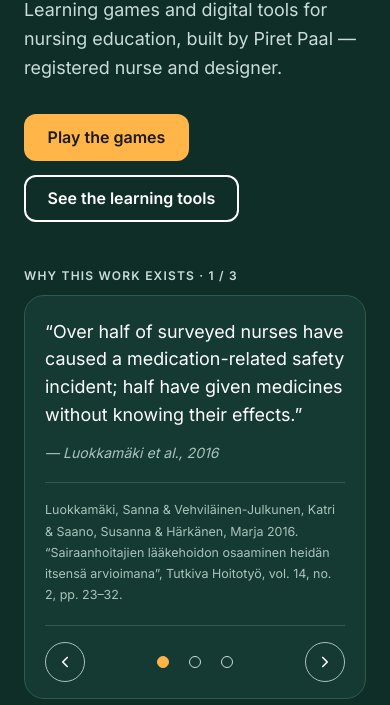
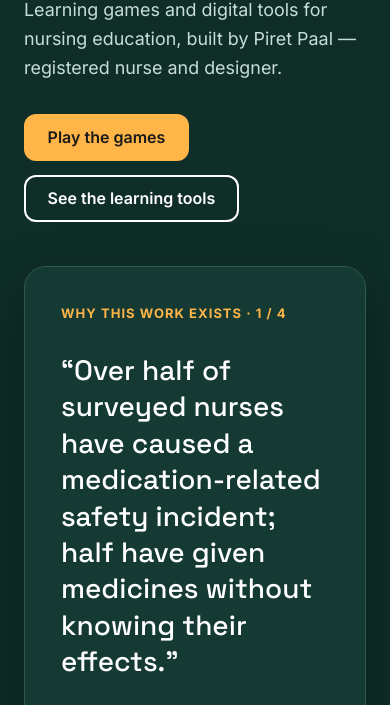
Before and after one commit to paalpiret/farmagames-showcase, a plain HTML site: page index.html in a window 390 px wide. Shown: the part 381-1086 px from the top of the page. Drawn offline with Linux system fonts and the light colour scheme.

Commit message:
Why carousel: rebuild card to match the design sketch
- Card: #143A33, 1px #2E5A50 border, 22px radius, 36px padding,
  0 24px 60px shadow, flex column space-between with 28px gap; height
  fits the tallest slide on desktop (auto on phones).
- Label inside the card (13px/700, 0.08em, uppercase, #FFB547) with a
  1-4 / 4 counter; quote Space Grotesk 28px/1.3/500 white; citation
  Inter 14px #A9C4BC without the leading dash (content.js EN + FI).
- 4th slide "Sources" / "Lähteet" (new key) with all three references.
- Controls: dots left (active 28x10 amber pill, inactive 10x10
  #4F7A70), round 44px prev/next buttons right with text arrows.
- Removed: outside label, per-quote reference, dividers, centred
  dots, chevron icons, italics. Space Grotesk 500 loaded.
- Long words break inside the card; Finnish may hyphenate.
- DESIGN.md updated.

Co-Authored-By: Claude Opus 5.5 <noreply@anthropic.com>
Claude-Session: https://claude.ai/code/session_01DJgkMyHYVKXLPdnwFJJVy2

```diff
--- a/content.js
+++ b/content.js
@@ -36,7 +36,8 @@ var translations = {
   hero_subline: { en: "Learning games and digital tools for nursing education, built by Piret Paal — registered nurse and designer." },
   hero_btn_games: { en: "Play the games" },
   hero_btn_tools: { en: "See the learning tools" },
-  why_carousel_label: { en: "Why this work exists" }, // followed by "· 1 / 3" counter
+  why_carousel_label: { en: "Why this work exists" }, // label on quote slides, followed by "· 1 / 4" counter
+  why_sources_label: { en: "Sources", fi: "Lähteet" },  // label on the 4th slide (all three references)
 
   // ── Section headings ──
   scenario_heading: { en: "Scenario games" },
@@ -101,17 +102,17 @@ var translations = {
     en: "“Over half of surveyed nurses have caused a medication-related safety incident; half have given medicines without knowing their effects.”",
     fi: "“Vuonna 2016 julkaistun tutkimuksen mukaan yli puolet tutkimukseen osallistuneet sairaanhoitajista ovat joskus aiheuttanut potilaalle lääkehoidon virheen takia vaaratilanteen ja puolet ovat antaneet lääkkeitä, joiden vaikutuksia he eivät tietäneet.”"
   },
-  why1_citation: { en: "— Luokkamäki et al., 2016", fi: "— Luokkamäki ym. 2016" },
+  why1_citation: { en: "Luokkamäki et al., 2016", fi: "Luokkamäki ym. 2016" },
   why2_statement: {
     en: "“Nursing students often see pharmacology as a ‘necessary evil’ rather than essential knowledge.”",
     fi: "“Tutkimuksen mukaan sairaanhoitajaopiskelijat ajattelevat farmakologiakurssin \"pakollisena pahana\" sen sijaan, että sen sisältö olisi tärkeä hallita.”"
   },
-  why2_citation: { en: "— Mauldin, 2023", fi: "— Mauldin 2023" },
+  why2_citation: { en: "Mauldin, 2023", fi: "Mauldin 2023" },
   why3_statement: {
     en: "“Online and gamified methods are among the most effective ways to teach pharmacology.”",
     fi: "“Vuonna 2019 tehdyn tutkimuksen mukaan on todettu online-menetelmien olevan yksi parhaimpia tapoja farmakologian opettamisessa opiskelijatyytyväisyyden ja tiedon hankinnan kannalta.”"
   },
-  why3_citation: { en: "— Gill et al., 2019", fi: "— Gill ym. 2019" },
+  why3_citation: { en: "Gill et al., 2019", fi: "Gill ym. 2019" },
 
   // Full references below the cards (same in both languages)
   ref_gill: { en: "Gill, Manu & Andersen, Elizabeth & Hilsmann, Norma. 2019. Best practices for teaching pharmacology to undergraduate nursing students: A systematic review of the literature." },
--- a/index.html
+++ b/index.html
@@ -7,7 +7,7 @@
 <meta name="description" content="Piret Paal: interactive nursing projects and game prototypes.">
 <link rel="preconnect" href="https://fonts.googleapis.com">
 <link rel="preconnect" href="https://fonts.gstatic.com" crossorigin>
-<link href="https://fonts.googleapis.com/css2?family=Inter:wght@400;500;600;700;800&family=Space+Grotesk:wght@700&display=swap" rel="stylesheet">
+<link href="https://fonts.googleapis.com/css2?family=Inter:wght@400;500;600;700;800&family=Space+Grotesk:wght@500;700&display=swap" rel="stylesheet">
 <!--
   Layout, colors and behaviour only. Every piece of visible page text
   (EN + FI) lives in content.js; elements here are filled from it via
@@ -241,111 +241,129 @@
     .hero-grid { align-items: stretch; }
     .hero-text { display: flex; flex-direction: column; }
     .hero-actions { margin-top: auto; }
-    .hero-why,
-    .why-carousel { display: flex; flex-direction: column; height: 100%; }
-    .why-card { flex: 1 1 auto; display: flex; flex-direction: column; }
-    .why-stage { flex: 1 1 auto; }
+    .hero-why { display: flex; flex-direction: column; }
+    .why-card { flex: 1 1 auto; }
   }
 
-  /* Why carousel */
-  .why-label {
-    margin: 0 0 0.6rem;
-    font-size: 0.75rem;
-    font-weight: 600;
-    text-transform: uppercase;
-    letter-spacing: 0.1em;
-    color: var(--on-dark);
+  /* ── Why carousel card (values from the design sketch) ─── */
+  .why-card {
+    background: #143A33;
+    border: 1px solid #2E5A50;
+    border-radius: 22px;
+    padding: 36px;
+    box-shadow: 0 24px 60px rgba(0, 0, 0, 0.35);
+    display: flex;
+    flex-direction: column;
+    justify-content: space-between;
+    gap: 28px;
   }
 
-  .why-card {
-    background: var(--raised);
-    border: 1px solid var(--line-dark);
-    border-radius: var(--radius-lg);
-    padding: 1.75rem 1.75rem 1.25rem;
+  .why-label {
+    margin: 0;
+    font-size: 13px;
+    font-weight: 700;
+    letter-spacing: 0.08em;
+    text-transform: uppercase;
+    color: #FFB547;
   }
 
-  /* All slides share one grid cell: the invisible "sizer" copies keep
-     the card as tall as the longest statement, so it never jumps. */
-  .why-stage { display: grid; }
+  /* Height that fits the tallest slide: every slide sits in the same
+     grid cell, and invisible copies of all four (desktop only) keep the
+     card as tall as the longest one, so it never jumps. Phones: auto. */
+  .why-stage { display: grid; grid-template-columns: minmax(0, 1fr); }
   .why-stage > .why-slide { grid-area: 1 / 1; }
   .why-slide.sizer { visibility: hidden; }
+  .why-slide [hidden] { display: none; }
+  @media (max-width: 860px) {
+    .why-slide.sizer { display: none; }
+  }
 
-  .why-statement {
-    margin: 0 0 0.85rem;
-    font-size: 1.12rem;
-    line-height: 1.55;
-    color: var(--white);
+  .why-quote-wrap {
+    display: flex;
+    flex-direction: column;
+    gap: 28px;
   }
+
+  .why-quote {
+    margin: 0;
+    font-family: var(--font-display);
+    font-size: 28px;
+    line-height: 1.3;
+    font-weight: 500;
+    color: #FFFFFF;
+    /* a word longer than the line (long Finnish words on phones)
+       breaks instead of running out of the card */
+    overflow-wrap: break-word;
+  }
+  /* Finnish only: hyphenate long compound words where the browser can */
+  :lang(fi) .why-quote { hyphens: auto; }
 
   .why-citation {
     margin: 0;
-    font-size: 0.88rem;
-    font-style: italic;
-    color: var(--on-dark-soft);
+    font-family: var(--font-sans);
+    font-size: 14px;
+    color: #A9C4BC;
+  }
+
+  .why-sources {
+    display: flex;
+    flex-direction: column;
+    gap: 12px;
+  }
+  .why-sources p {
+    margin: 0;
+    font-family: var(--font-sans);
+    font-size: 14px;
+    line-height: 1.55;
+    color: #C9DDD7;
   }
 
   .why-controls {
     display: flex;
+    justify-content: space-between;
     align-items: center;
-    justify-content: space-between;
-    margin-top: 1.25rem;
-    padding-top: 1rem;
-    border-top: 1px solid var(--line-dark);
+  }
+
+  .why-dots {
+    display: flex;
+    align-items: center;
+    gap: 10px;
+  }
+
+  .why-dot {
+    width: 10px;
+    height: 10px;
+    padding: 0;
+    border: none;
+    border-radius: 999px;
+    background: #4F7A70;
+    cursor: pointer;
+  }
+  .why-dot[aria-current="true"] {
+    width: 28px;
+    background: #FFB547;
+  }
+
+  .why-buttons {
+    display: flex;
+    gap: 10px;
   }
 
   .why-arrow {
-    width: 40px;
-    height: 40px;
-    display: inline-flex;
-    align-items: center;
-    justify-content: center;
-    background: transparent;
-    border: 1px solid var(--on-dark-soft);
-    border-radius: 50%;
-    color: var(--white);
-    cursor: pointer;
-    transition: background 0.15s ease;
-  }
-  .why-arrow:hover { background: rgba(255, 255, 255, 0.08); }
-  .why-arrow svg { width: 18px; height: 18px; }
-
-  .why-dots { display: flex; gap: 0.25rem; }
-
-  .why-dot {
-    width: 28px;
-    height: 28px;
+    width: 44px;
+    height: 44px;
     display: inline-flex;
     align-items: center;
     justify-content: center;
     padding: 0;
-    background: none;
-    border: none;
     border-radius: 50%;
+    font-family: var(--font-sans);
+    font-size: 20px;
+    line-height: 1;
     cursor: pointer;
   }
-  .why-dot::before {
-    content: "";
-    width: 10px;
-    height: 10px;
-    border-radius: 50%;
-    border: 1.5px solid var(--on-dark);
-    transition: background 0.15s ease;
-  }
-  .why-dot[aria-current="true"]::before {
-    background: var(--amber);
-    border-color: var(--amber);
-  }
-
-  /* Full reference for the quote on show, below a thin line
-     (same line style as above the arrows). */
-  .why-reference {
-    margin: 1.1rem 0 0;
-    padding-top: 1rem;
-    border-top: 1px solid var(--line-dark);
-    font-size: 0.78rem;
-    line-height: 1.7;
-    color: var(--on-dark-soft);
-  }
+  .why-prev { background: transparent; border: 1px solid #4F7A70; color: #FFFFFF; }
+  .why-next { background: #FFB547; border: none; color: #1A1A1A; }
 
   /* ── Bands + section headings ───────────────────────────── */
   .band { padding: 4.5rem 0; }
@@ -613,7 +631,6 @@
     .band { padding: 3.25rem 0; }
     .tool-card { grid-template-columns: minmax(0, 1fr); gap: 1rem; }
     .tool-body { padding: 0.25rem 0.35rem 0.5rem; }
-    .why-card { padding: 1.35rem 1.25rem 1rem; }
     .tile h3 { font-size: 1.6rem; }
   }
 </style>
@@ -653,44 +670,45 @@
     </div>
 
     <div class="hero-why">
-      <div class="why-carousel" id="why-carousel" role="region" aria-roledescription="carousel" aria-labelledby="why-label">
-        <p class="why-label" id="why-label"><span data-i18n="why_carousel_label"></span> · <span id="why-count"></span></p>
-        <div class="why-card">
+      <div class="why-card" id="why-carousel" role="region" aria-roledescription="carousel" aria-labelledby="why-label">
+        <p class="why-label" id="why-label"><span id="why-label-text" data-i18n="why_carousel_label"></span> · <span id="why-count"></span></p>
         <div class="why-stage">
+          <!-- Invisible copies of all four slides: keep the card as tall as the tallest one (desktop). -->
           <div class="why-slide sizer" aria-hidden="true">
-              <p class="why-statement" data-i18n="why1_statement"></p>
-              <p class="why-citation" data-i18n="why1_citation"></p>
-              <p class="why-reference" data-i18n="ref_luokkamaki"></p>
+            <div class="why-quote-wrap"><p class="why-quote" data-i18n="why1_statement"></p><p class="why-citation" data-i18n="why1_citation"></p></div>
           </div>
           <div class="why-slide sizer" aria-hidden="true">
-              <p class="why-statement" data-i18n="why2_statement"></p>
-              <p class="why-citation" data-i18n="why2_citation"></p>
-              <p class="why-reference" data-i18n="ref_mauldin"></p>
+            <div class="why-quote-wrap"><p class="why-quote" data-i18n="why2_statement"></p><p class="why-citation" data-i18n="why2_citation"></p></div>
           </div>
           <div class="why-slide sizer" aria-hidden="true">
-              <p class="why-statement" data-i18n="why3_statement"></p>
-              <p class="why-citation" data-i18n="why3_citation"></p>
-              <p class="why-reference" data-i18n="ref_gill"></p>
+            <div class="why-quote-wrap"><p class="why-quote" data-i18n="why3_statement"></p><p class="why-citation" data-i18n="why3_citation"></p></div>
+          </div>
+          <div class="why-slide sizer" aria-hidden="true">
+            <div class="why-sources"><p data-i18n="ref_gill"></p><p data-i18n="ref_luokkamaki"></p><p data-i18n="ref_mauldin"></p></div>
           </div>
           <!-- The visible slide; the carousel script swaps its keys. -->
           <div class="why-slide" aria-live="polite" aria-atomic="true">
-              <p class="why-statement" id="why-statement" data-i18n="why1_statement"></p>
+            <div class="why-quote-wrap" id="why-quote-wrap">
+              <p class="why-quote" id="why-quote" data-i18n="why1_statement"></p>
               <p class="why-citation" id="why-citation" data-i18n="why1_citation"></p>
-              <p class="why-reference" id="why-reference" data-i18n="ref_luokkamaki"></p>
+            </div>
+            <div class="why-sources" id="why-sources" hidden>
+              <p data-i18n="ref_gill"></p>
+              <p data-i18n="ref_luokkamaki"></p>
+              <p data-i18n="ref_mauldin"></p>
+            </div>
           </div>
         </div>
         <div class="why-controls">
-            <button type="button" class="why-arrow" id="why-prev" aria-label="Previous statement">
-              <svg viewBox="0 0 24 24" fill="none" stroke="currentColor" stroke-width="2.2" stroke-linecap="round" stroke-linejoin="round" aria-hidden="true"><path d="M15 18l-6-6 6-6"/></svg>
-            </button>
           <div class="why-dots">
             <button type="button" class="why-dot" data-slide="0" aria-label="Statement 1"></button>
             <button type="button" class="why-dot" data-slide="1" aria-label="Statement 2"></button>
             <button type="button" class="why-dot" data-slide="2" aria-label="Statement 3"></button>
+            <button type="button" class="why-dot" data-slide="3" aria-label="Sources"></button>
           </div>
-            <button type="button" class="why-arrow" id="why-next" aria-label="Next statement">
-              <svg viewBox="0 0 24 24" fill="none" stroke="currentColor" stroke-width="2.2" stroke-linecap="round" stroke-linejoin="round" aria-hidden="true"><path d="M9 18l6-6-6-6"/></svg>
-            </button>
+          <div class="why-buttons">
+            <button type="button" class="why-arrow why-prev" id="why-prev" aria-label="Previous slide">←</button>
+            <button type="button" class="why-arrow why-next" id="why-next" aria-label="Next slide">→</button>
           </div>
         </div>
       </div>
@@ -902,26 +920,33 @@
   applyLanguage(savedLang);
 
   // ── Why carousel: moves only when clicked (no auto-slide) ──
-  var WHY_COUNT = 3;
+  // Slides 1–3 = the three quotes, slide 4 = Sources (all three references).
+  var WHY_COUNT = 4;
   var whyIndex = 0;
-  var whyStatement = document.getElementById('why-statement');
+  var whyQuoteWrap = document.getElementById('why-quote-wrap');
+  var whyQuote = document.getElementById('why-quote');
   var whyCitation = document.getElementById('why-citation');
-  var whyReference = document.getElementById('why-reference');
-  // Full reference shown with each quote (quote 1 → Luokkamäki, 2 → Mauldin, 3 → Gill)
-  var WHY_REFS = ['ref_luokkamaki', 'ref_mauldin', 'ref_gill'];
+  var whySources = document.getElementById('why-sources');
+  var whyLabelText = document.getElementById('why-label-text');
   var whyCounter = document.getElementById('why-count');
   var whyDots = document.querySelectorAll('.why-dot');
 
   function showWhy(index) {
     whyIndex = (index + WHY_COUNT) % WHY_COUNT;
     var n = whyIndex + 1;
+    var isSources = whyIndex === WHY_COUNT - 1;
+    whyQuoteWrap.hidden = isSources;
+    whySources.hidden = !isSources;
     // Swapping the keys also keeps the slide right after a language switch.
-    whyStatement.setAttribute('data-i18n', 'why' + n + '_statement');
+    if (!isSources) {
+      whyQuote.setAttribute('data-i18n', 'why' + n + '_statement');
       whyCitation.setAttribute('data-i18n', 'why' + n + '_citation');
-    whyStatement.textContent = t('why' + n + '_statement', currentLang);
+      whyQuote.textContent = t('why' + n + '_statement', currentLang);
       whyCitation.textContent = t('why' + n + '_citation', currentLang);
-    whyReference.setAttribute('data-i18n', WHY_REFS[whyIndex]);
-    whyReference.textContent = t(WHY_REFS[whyIndex], currentLang);
+    }
+    var labelKey = isSources ? 'why_sources_label' : 'why_carousel_label';
+    whyLabelText.setAttribute('data-i18n', labelKey);
+    whyLabelText.textContent = t(labelKey, currentLang);
     whyCounter.textContent = n + ' / ' + WHY_COUNT;
     for (var d = 0; d < whyDots.length; d++) {
       whyDots[d].setAttribute('aria-current', d === whyIndex ? 'true' : 'false');
```
Also changed, not shown: 1 other file. Lines whose indentation alone changed are shown as unchanged.
